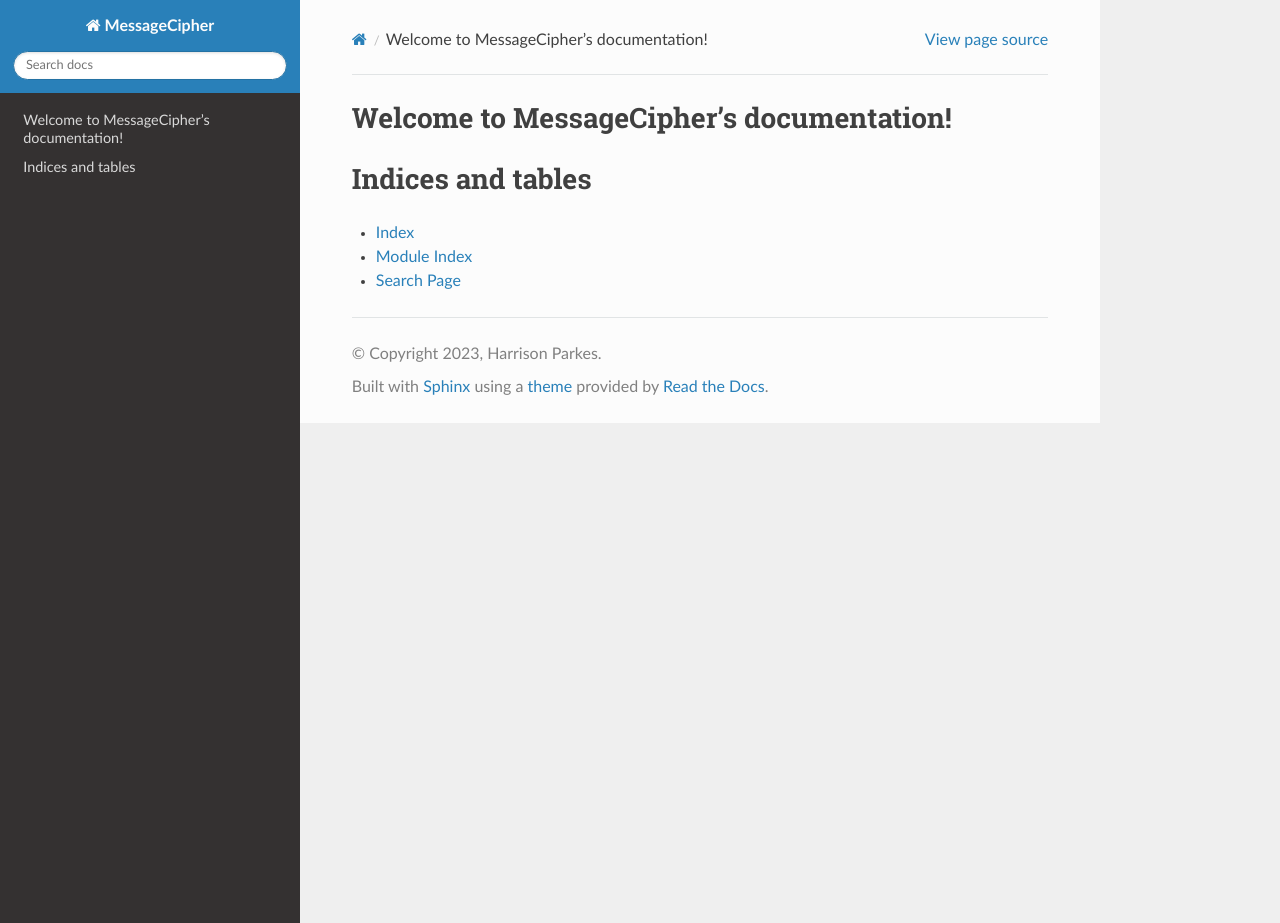
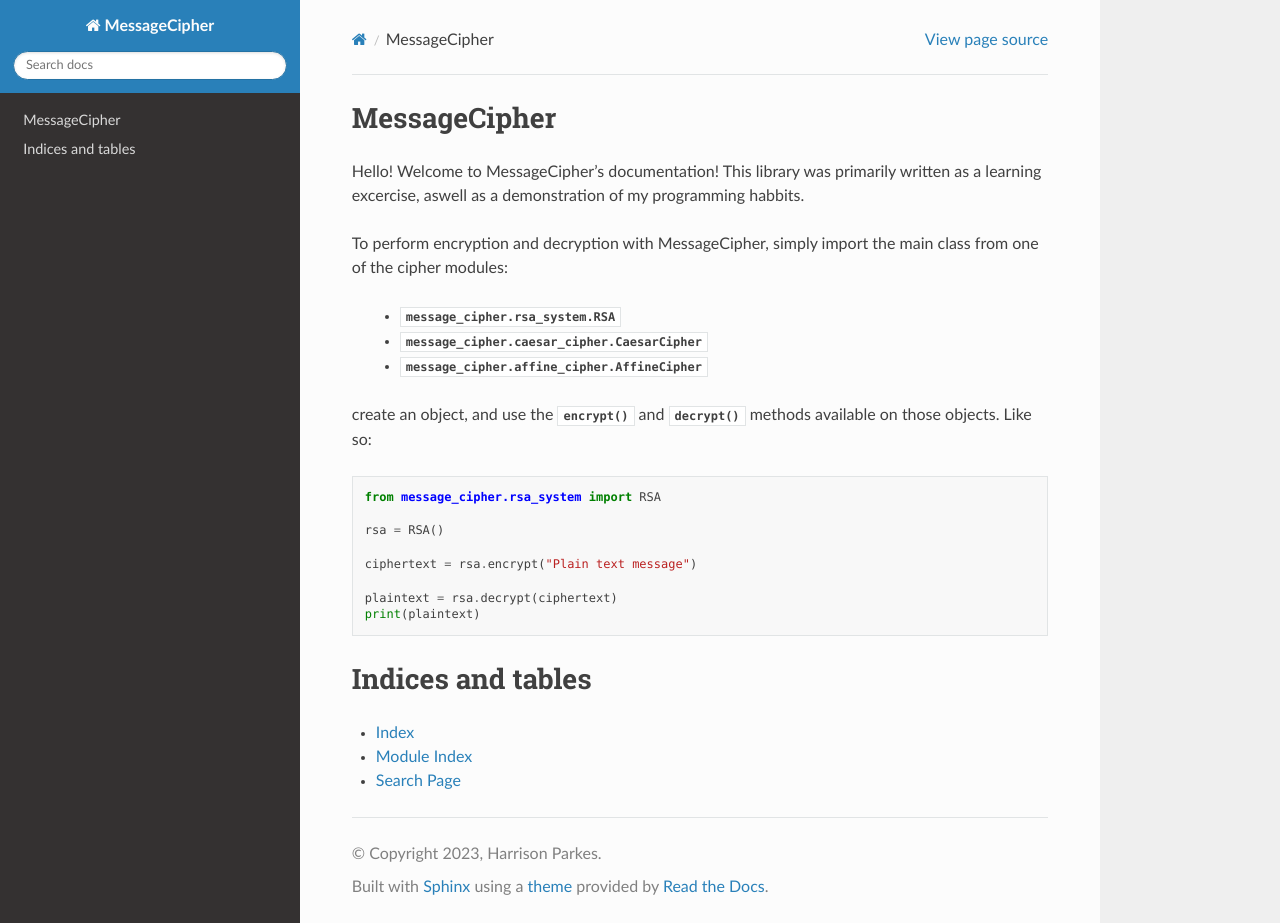
Before and after one commit to hazzery/MessageCipher, a Sphinx documentation site: the page built from docs/index.rst, in a window 1280 px wide and 923 px high. Built offline with Sphinx 7.4.7 and the Read the Docs theme 3.1.0, drawn with Linux system fonts in a browser that asks for light colours; pages that are not in the unit, such as notebooks, are missing from menus.

Commit message:
Documentation: Added example code to index.rst

```diff
--- a/docs/index.rst
+++ b/docs/index.rst
@@ -3,8 +3,35 @@
    You can adapt this file completely to your liking, but it should at least
    contain the root `toctree` directive.
 
-Welcome to MessageCipher's documentation!
-=========================================
+
+MessageCipher
+=============
+
+Hello! Welcome to MessageCipher's documentation! This library was primarily
+written as a learning excercise, aswell as a demonstration of my programming
+habbits.
+
+To perform encryption and decryption with MessageCipher, simply import the main
+class from one of the cipher modules:
+
+ * :py:class:`message_cipher.rsa_system.RSA`
+ * :py:class:`message_cipher.caesar_cipher.CaesarCipher`
+ * :py:class:`message_cipher.affine_cipher.AffineCipher`
+
+create an object, and use the :py:meth:`~message_cipher.encrypter.Encrypter.encrypt`
+and :py:meth:`~message_cipher.decrypter.Decrypter.decrypt` methods available on
+those objects. Like so:
+
+.. code-block:: python
+
+   from message_cipher.rsa_system import RSA
+
+   rsa = RSA()
+
+   ciphertext = rsa.encrypt("Plain text message")
+
+   plaintext = rsa.decrypt(ciphertext)
+   print(plaintext)
 
 .. toctree::
    :maxdepth: 2
```
